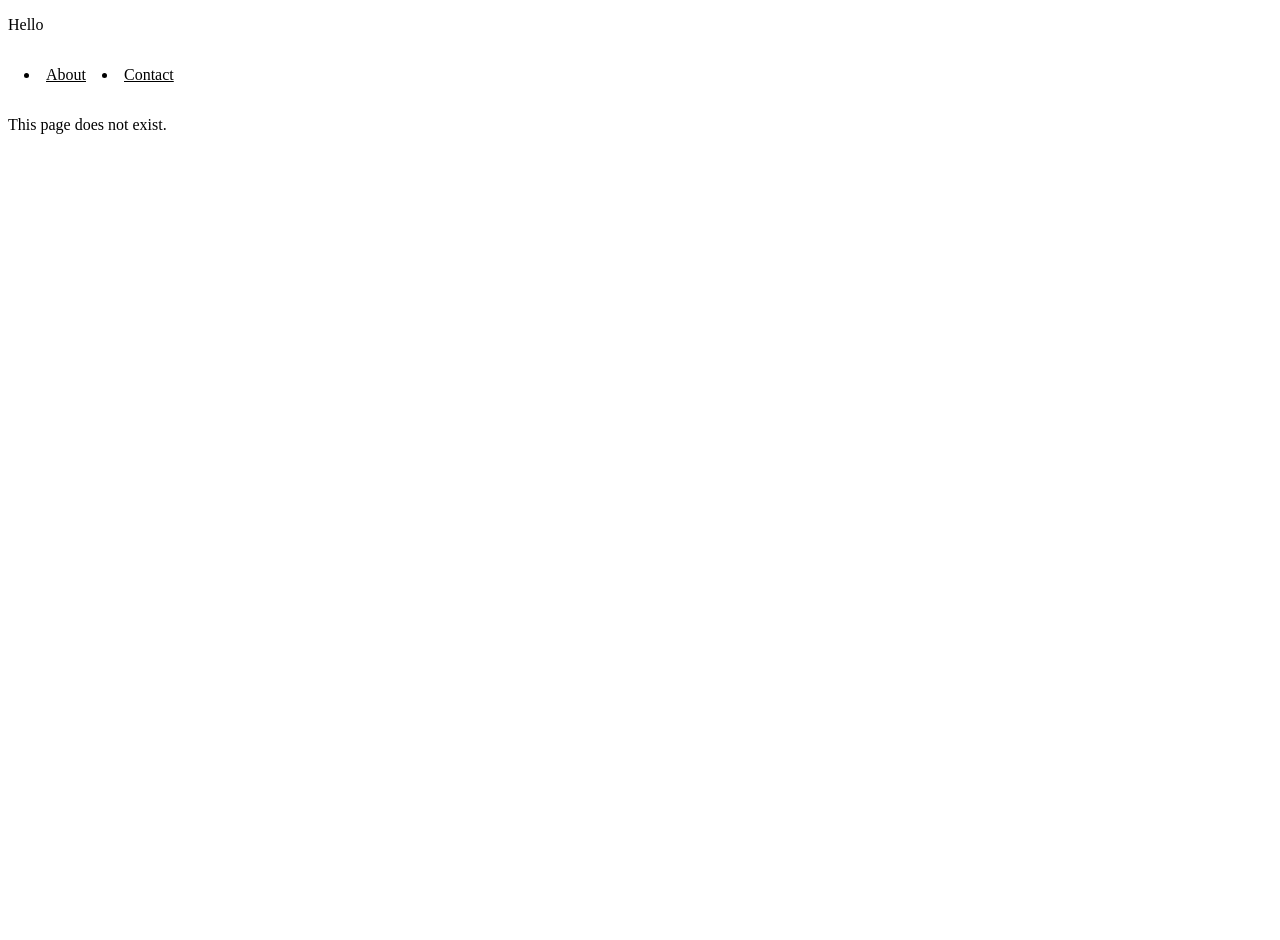
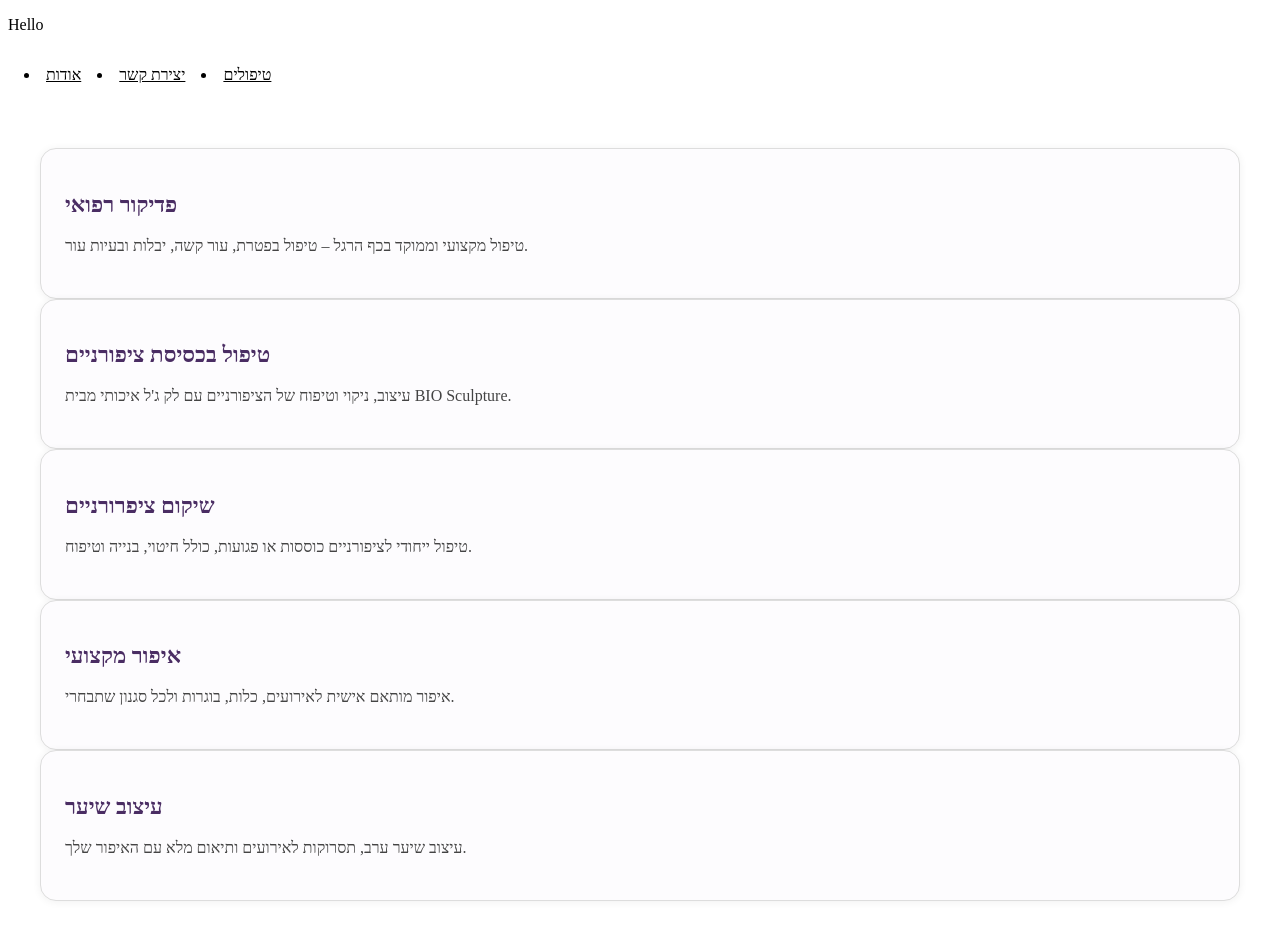
Before and after one commit to CoralTzubery/sigalglow, a React app in the folder sigalglow-app/: page /treatments in a window 1280 px wide. Before the commit the page ends 800 px from the top, so only its background shows below. Built offline with nearby package versions, Linux system fonts and the light colour scheme; the HTML template or start-up script is replaced by a standard one.

Commit message:
adding treatments page

```diff
--- a/sigalglow-app/src/App.tsx
+++ b/sigalglow-app/src/App.tsx
@@ -17,8 +17,9 @@ export function Nav() {
   return (
     <nav className={styles.navContainer}>
       <menu className={styles.appNav}>
-        <li><Link to="/about">About</Link></li>
-        <li><Link to="/contact">Contact</Link></li>
+        <li><Link to="/about">אודות</Link></li>
+        <li><Link to="/contact">יצירת קשר</Link></li>
+        <li><Link to="/treatments">טיפולים</Link></li>
       </menu>
     </nav>
   );
--- /dev/null
+++ b/sigalglow-app/src/components/TreatmentCard.module.scss
@@ -0,0 +1,24 @@
+.card {
+    background-color: #fdfcfe;
+    border: 1px solid #ddd;
+    border-radius: 1rem;
+    padding: 1.5rem;
+    box-shadow: 0 1px 8px rgba(0, 0, 0, 0.06);
+    transition: transform 0.2s ease-in-out;
+
+    h2 {
+        color: #4a2d63;
+        font-size: 1.4rem;
+        margin-bottom: 0.8rem;
+    }
+
+    p {
+        font-size: 1rem;
+        color: #444;
+        line-height: 1.5;
+    }
+
+    &:hover {
+        transform: scale(1.03);
+    }
+}
--- /dev/null
+++ b/sigalglow-app/src/components/TreatmentCard.tsx
@@ -0,0 +1,17 @@
+import styles from "./TreatmentCard.module.scss";
+
+type Props = {
+    title: string;
+    description: string;
+};
+
+export function TreatmentCard({ title, description }: Props) {
+    return (
+        <>
+            <article className={styles.card}>
+                <h2>{title}</h2>
+                <p>{description}</p>
+            </article>
+        </>
+    );
+}
--- /dev/null
+++ b/sigalglow-app/src/models/treatments.ts
@@ -0,0 +1,34 @@
+export type Treatment = {
+    id: string;
+    title: string;
+    description: string;
+};
+
+export const treatments: Treatment[] = [
+    {
+        id: "mediacl-pedicure",
+        title: "פדיקור רפואי",
+        description: "טיפול מקצועי וממוקד בכף הרגל – טיפול בפטרת, עור קשה, יבלות ובעיות עור.",
+    },
+    {
+        id: "manicure",
+        title:"טיפול בכסיסת ציפורניים",
+        description: "עיצוב, ניקוי וטיפוח של הציפורניים עם לק ג'ל איכותי מבית BIO Sculpture.",
+
+    },
+    {
+        id: "nail-repair",
+        title: "שיקום ציפרורניים",
+        description: "טיפול ייחודי לציפורניים כוססות או פגועות, כולל חיטוי, בנייה וטיפוח.",
+    },
+    {
+        id: "makeup",
+        title: "איפור מקצועי",
+        description: "איפור מותאם אישית לאירועים, כלות, בוגרות ולכל סגנון שתבחרי.",
+    },
+    {
+        id: "hair-style",
+        title: "עיצוב שיער",
+        description: "עיצוב שיער ערב, תסרוקות לאירועים ותיאום מלא עם האיפור שלך.",
+    }
+];
--- /dev/null
+++ b/sigalglow-app/src/pages/Treatments.module.scss
@@ -0,0 +1,6 @@
+.grid {
+    display: grid;
+    grid-template-columns: repeat(auto-fit, minmax(260px, 1fr));
+    gap: 2rem;
+    padding: 3rem 2rem;
+}
--- /dev/null
+++ b/sigalglow-app/src/pages/Treatments.tsx
@@ -0,0 +1,19 @@
+import { Main } from "../components/Main";
+import { TreatmentCard } from "../components/TreatmentCard";
+import { treatments } from "../models/treatments";
+
+import styles from "./Treatments.module.scss";
+
+export function Treatments() {
+    return(
+        <>
+            <Main>
+                <section className="{styles.grid">
+                    {treatments.map((treatment) => (
+                        <TreatmentCard key={treatment.id} {...treatment}/>
+                    ))}
+                </section>
+            </Main>
+        </>
+    );
+}
--- a/sigalglow-app/src/router.ts
+++ b/sigalglow-app/src/router.ts
@@ -5,6 +5,7 @@ import { About } from "./pages/About";
 import { Contact } from "./pages/Contact";
 import { NotFound } from "./pages/NotFound";
 import { getHero } from "./models/homepage";
+import { Treatments } from "./pages/treatments";
 
 export const router = createBrowserRouter([
   {
@@ -34,6 +35,10 @@ export const router = createBrowserRouter([
         path: "*",
         Component: NotFound,
       },
+      {
+        path: "treatments",
+        Component: Treatments,
+      }
     ],
   },
 ]);
```
Also changed, not shown: 1 other file (tests, documents, lock files or other folders).
